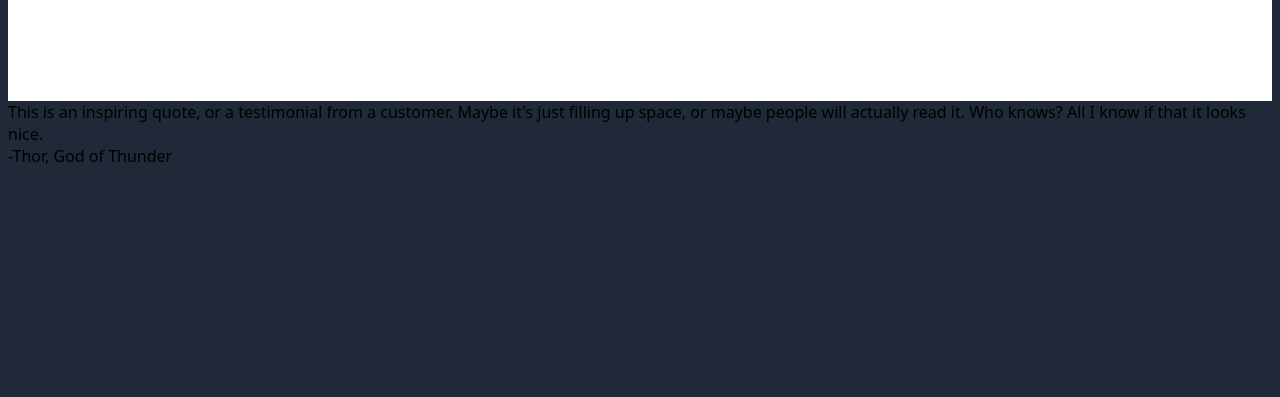
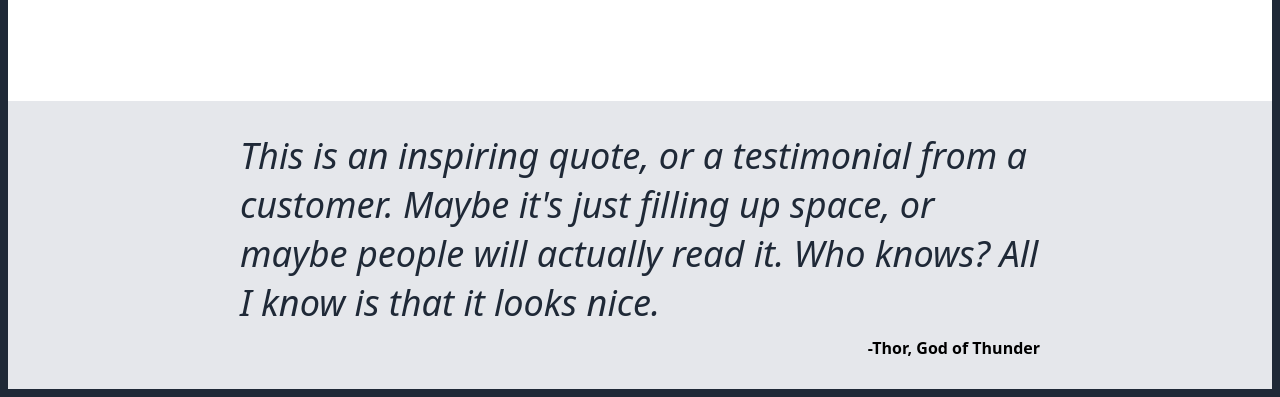
Before and after one commit to CycloidC/Landing-Page-Project, a plain HTML site: page index.html in a window 1280 px wide. Shown: the part 821-1218 px from the top of the page. Before the commit the page ends 996 px from the top, so only its background shows below. Drawn offline with Linux system fonts and the light colour scheme.

Commit message:
Add quote quadrant to page

```diff
--- a/index.html
+++ b/index.html
@@ -34,7 +34,7 @@
             </ul>
         </div>
         <div class="quotequadrant">
-            <div class="wise-quote">This is an inspiring quote, or a testimonial from a customer. Maybe it's just filling up space, or maybe people will actually read it. Who knows? All I know if that it looks nice.</div>
+            <div class="wise-quote">This is an inspiring quote, or a testimonial from a customer. Maybe it's just filling up space, or maybe people will actually read it. Who knows? All I know is that it looks nice.</div>
             <div class="attribution">-Thor, God of Thunder</div>
         </div>
     </body>
--- a/styles.css
+++ b/styles.css
@@ -105,3 +105,25 @@ body {
     flex-direction: column;
     font-family: system-ui, -apple-system, BlinkMacSystemFont, 'Segoe UI', Roboto, Oxygen, Ubuntu, Cantarell, 'Open Sans', 'Helvetica Neue', sans-serif;
 }
+
+.quotequadrant {
+    background-color: #e5e7eb;
+    display: flex;
+    flex-direction: column;
+    align-items: center;
+    padding: 30px 0 30px 0
+}
+
+.wise-quote {
+    width: 800px;
+    font-size: 36px;
+    font-style: italic;
+    color: #1F2937;
+    margin-bottom: 10px;
+}
+
+.attribution {
+    text-align: right;
+    width: 800px;
+    font-weight: 700;
+}
```
